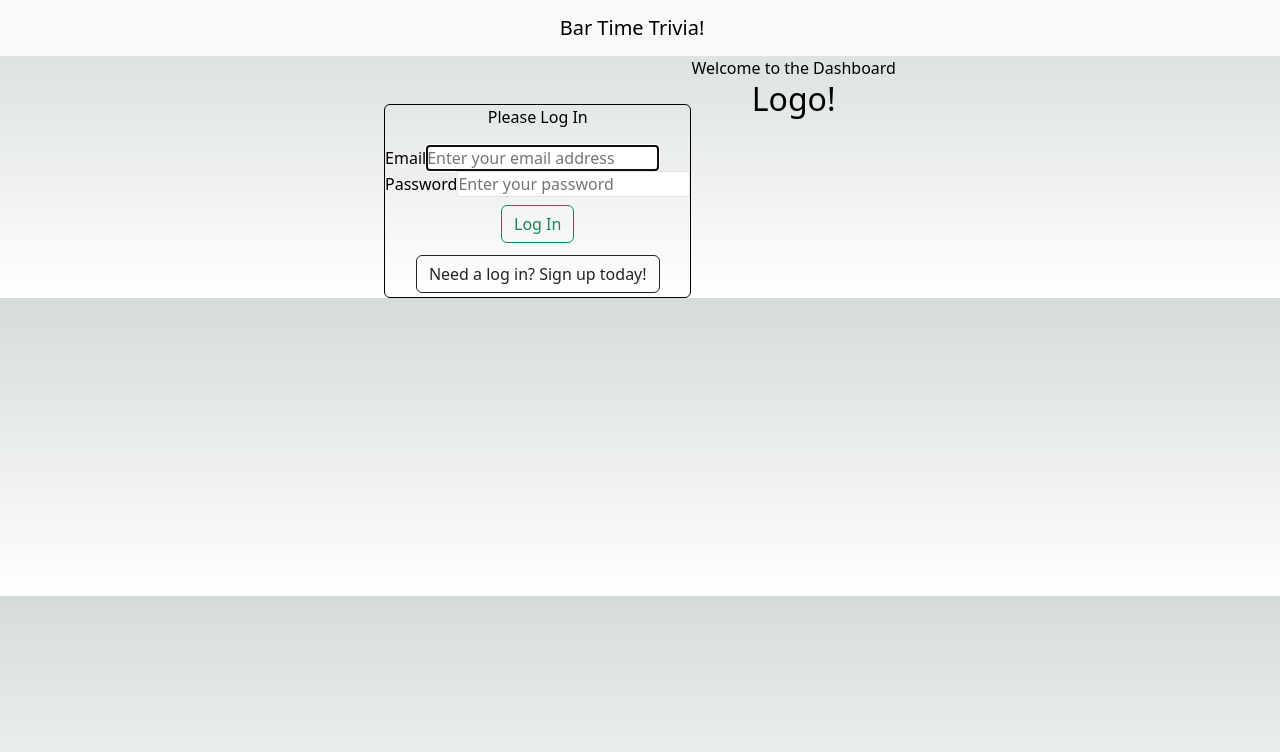
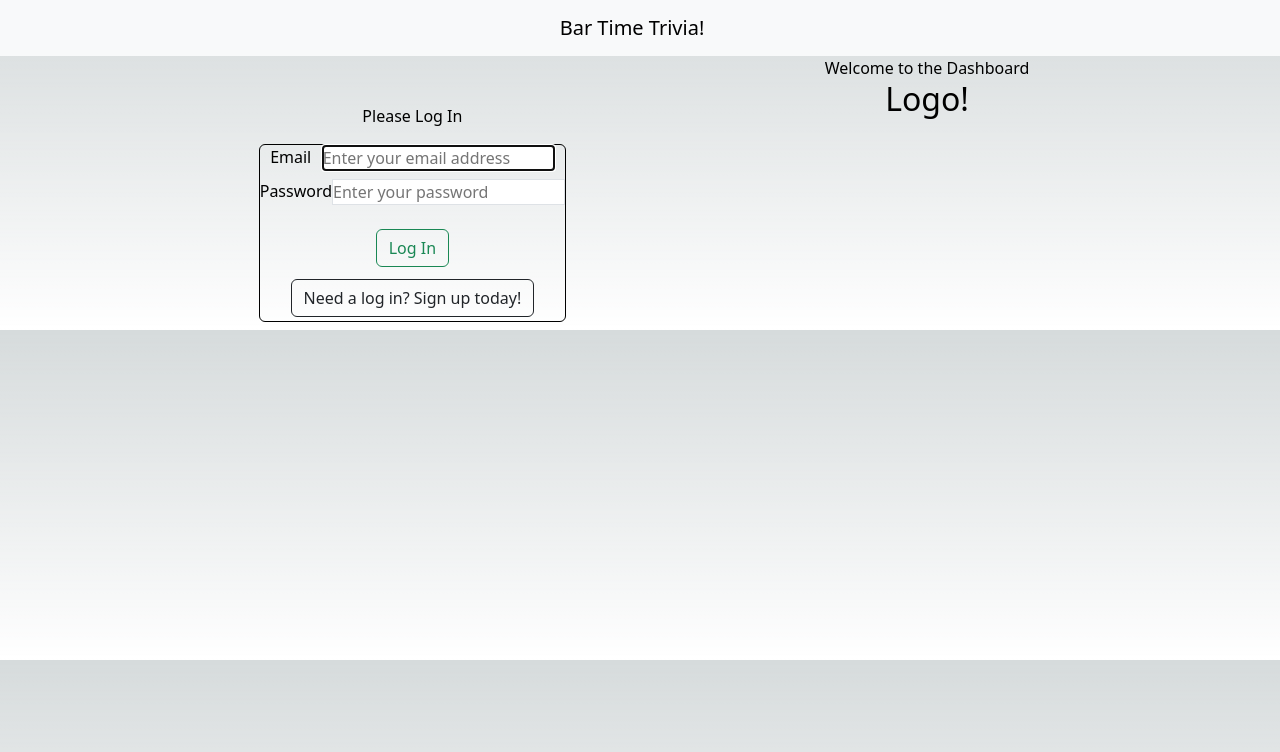
Before and after one commit to zshep/bar-time-trivia, a Next.js app: page / in a window 1280 px wide. Shown: the top 752 px of the page. Built offline with nearby package versions, Linux system fonts and the light colour scheme.

Commit message:
again made css actually work for loading page and set up links for makeTrivia and play trivia

```diff
--- a/app/dashboard/makeTrivia/page.tsx
+++ /dev/null
@@ -1,6 +0,0 @@
-export default function makeTrivia() {
-    return (
-        <p>This is the makeTrivia page!</p>
-    )
-
-}
--- a/app/page.tsx
+++ b/app/page.tsx
@@ -9,15 +9,15 @@ export default function page() {
     return (
 
 
-        <main className="d-flex justify-content-center">
+        <main className="d-flex justify-content-evenly">
 
 
                 <div className='mt-5'>
 
                     <LoginForm></LoginForm>
                 </div>
-                <div>
-                    <div>
+                <div className='d-flex flex-column'>
+                    <div className='d-flex flex-column justify-content-space-between'>
                         <Link
                             href="/dashboard"
                         >
--- a/app/ui/login-form.tsx
+++ b/app/ui/login-form.tsx
@@ -6,12 +6,13 @@ export default function LoginForm() {
     /* TODO: create authentication and error display */
 
     return (
-
-        <div className="d-flex justify-content-center flex-column border border-black rounded">
+        <>
+            <p className="text-center">Please Log In</p>
+            <div className="d-flex justify-content-center flex-column border border-black rounded m-2">
                 <div className="">
                     <form>
-                    <p className="text-center">Please Log In</p>
-                    <div>
+                        <div className="d-flex flex-column justify-content-space-between">
+                            <div className="d-flex flex-row justify-content-evenly mb-2">
                                 <label className="ml-3 text-xs font-medium" htmlFor="email">
                                     Email
                                 </label>
@@ -26,9 +27,9 @@ export default function LoginForm() {
 
                                 />
                             </div>
-                    <div className="text-black-900 mr-2 ml-3">
+                            <div className="d-flex flex-row justify-content-space-evenly">
                                 <label
-                            className="mr-2"
+                                    className="ml-3 text-xs font-medium"
                                     htmlFor="password">
                                     Password
                                 </label>
@@ -42,8 +43,9 @@ export default function LoginForm() {
                                     minLength={6}
                                 />
                             </div>
+                        </div>
                     </form>
-                <div className="d-flex justify-content-center mb-2 mt-2">
+                    <div className="d-flex justify-content-center mb-2 mt-4">
                         <button
                             type="submit"
                             className="btn btn-outline-success"
@@ -58,7 +60,7 @@ export default function LoginForm() {
                     <button type="button" className="btn btn-outline-dark">Need a log in? Sign up today!</button>
                 </div>
             </div>
-
+        </>
 
     )
 }
```
Also changed, not shown: app/dashboard/makeTriviaSession/page.tsx (added, +29 -0 lines), app/dashboard/page.tsx (+3 -5 lines). Lines whose indentation alone changed are shown as unchanged.
